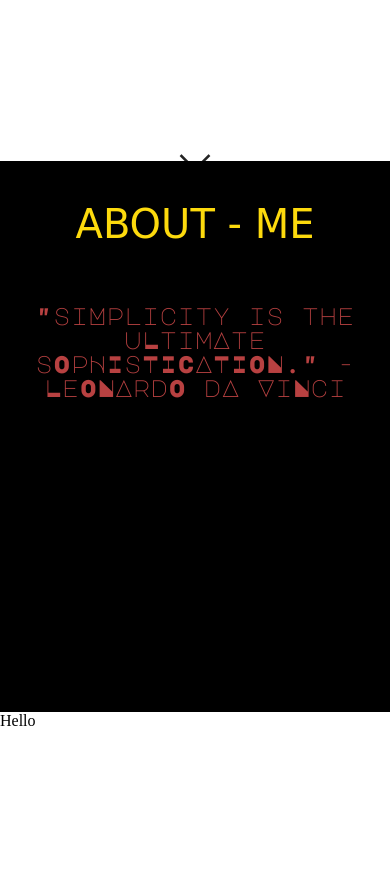
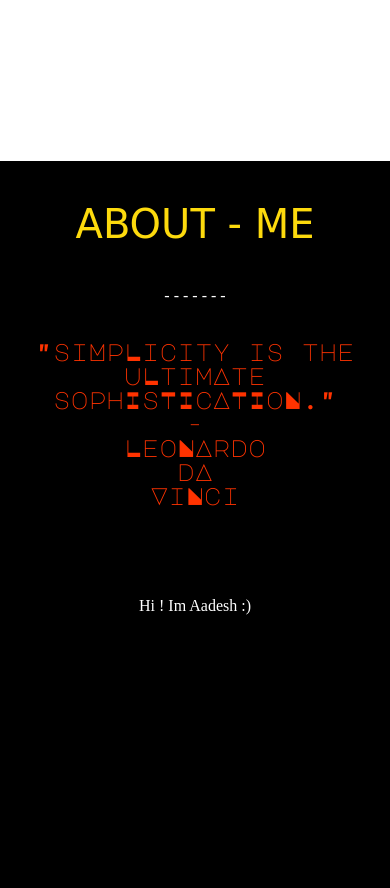
Before and after one commit to sygyzyx/sygyzyx.github.io, a plain HTML site: page index.html in a window 390 px wide. Shown: the part 786-1674 px from the top of the page. Before the commit the page ends 1516 px from the top, so only its background shows below. Drawn offline with nearby package versions, Linux system fonts and the light colour scheme; a web font is replaced by a local one.

Commit message:
Add files via upload

```diff
--- a/index.html
+++ b/index.html
@@ -7,12 +7,15 @@
     <title>| xyzabcdesh |</title>
     <link rel="stylesheet" href="style.css" />
     <script defer src="script.js"></script>
-    <link rel="stylesheet" href="https://fonts.googleapis.com/css2?family=Material+Symbols+Outlined:opsz,wght,FILL,GRAD@20..48,100..700,0..1,-50..200" />
+    <link
+      rel="stylesheet"
+      href="https://fonts.googleapis.com/css2?family=Material+Symbols+Outlined:opsz,wght,FILL,GRAD@20..48,100..700,0..1,-50..200"
+    />
   </head>
   <body>
     <div class="container">
       <div class="pageTitle">
-        <div id="pageTitleHead">AADESH TIWARI</div>
+        <div id="pageTitleHead">I'M AADESH</div>
       </div>
       <div class="section1">
         <div class="section1Body">
@@ -20,13 +23,14 @@
             <div id="HIText">Hi !</div>
             <span>Im Aadesh.</span>
           </div>
-          <div id="section1BodyTitle">आदेश तिवारी</div>
+          <div id="section1BodyTitle">आदेश </div>
+          <!-- तिवारी -->
           <div id="section1BodyText">
-            <a id='IGLink' href="https://www.instagram.com/xyzabcdesh/">XYZABCDESH</a>
+            <a id="IGLink" href="https://www.instagram.com/xyzabcdesh/"
+              >XYZABCDESH</a
+            >
           </div>
-          <span class="material-symbols-outlined hidden">
-            expand_more
-            </span>
+          <span id="scrollButton" class="material-symbols-outlined hidden"> expand_more </span>
         </div>
       </div>
 
@@ -35,22 +39,32 @@
           <div id="section2BodyHead">
             <div class="section2BodyHeadTitle hidden">ABOUT - ME</div>
           </div>
-        <div id="section2BodyQuote">"siMplicity is the uLtimAte sOpHIsTICATION." - <br>LeONArdO dA ViNci</div>
+          <span class="hidden">- - - - - - -</span>
+          <br>
+          <div id="section2BodyQuote">
+            <span id="quote-text-1">"siMpLicity is the uLtimAte</span>
+            <br><span id="quote-text-2" class="erase"><span class="null">s</span><span class="null">o</span><span class="null">p</span><span class="changingText">H</span><span class="changingText">i</span><span class="null">s</span><span class="changingText">t</span><span class="changingText">i</span><span class="changingText">c</span><span class="changingText">a</span><span class="changingText">T</span><span class="changingText">i</span><span class="null">o</span><span class="changingText">N</span>.</span>"
+            <br />
+            -
+            <br />
+            LeoNArdo
+            <br />
+            dA
+            <br />
+            ViNci
+          </div>
+          <br>
+          <span class="hidden">- - - - - - -</span>
+          <br>
           <div id="section2BodyText">
             <!-- <span> I am, a passionate web developer with expertise in Django, Django REST, React, and Node.js, who combines my love for coding with a keen eye for photography and design to create engaging and visually stunning digital experiences</span> -->
+            <span> Hi ! Im Aadesh :)</span>
           </div>
-        <span class="material-symbols-outlined hidden">
-          expand_more
-          </span>
+          <span class="material-symbols-outlined hidden"> expand_more </span>
         </div>
       </div>
 
-
-
-
-      <div class="section3">Hello</div>
+      <!-- <div class="section3">Hello</div> -->
     </div>
   </body>
-
-
 </html>
--- a/script.js
+++ b/script.js
@@ -2,7 +2,6 @@
 document.addEventListener('DOMContentLoaded', function() {
     const HIText = document.getElementById('HIText');
     const text = HIText.textContent
-console.log(text);
 const texts = ['नमस्ते','¡Hola!','こんにちは', 'Salut !', 'Ciao','안녕하세요', 'Olá','你好', 'Hallo !', 'Привет', 'مرحبا', 'สวัสดี'];
 let currentIndex = 0;
 function changeText() {
@@ -12,6 +11,7 @@ function changeText() {
 setInterval(changeText, 1000);
   });
 //
+
 
 // ABOUT ME ANIMATION
 const observer = new IntersectionObserver((entries) => {
@@ -23,17 +23,13 @@ const observer = new IntersectionObserver((entries) => {
     }
   });
 });
-
 const hiddenElements = document.querySelectorAll('.hidden');
 hiddenElements.forEach((el) => observer.observe(el));
-
 let lastScrollPosition = window.pageYOffset;
-
 document.addEventListener('scroll', function () {
   const currentScrollPosition = window.pageYOffset;
   const windowHeight = window.innerHeight;
   const scrollThreshold = windowHeight * 0.7;
-
   if (currentScrollPosition > lastScrollPosition) {
     // Scrolling down
     hiddenElements.forEach((el) => {
@@ -42,7 +38,6 @@ document.addEventListener('scroll', function () {
       }
     });
   } else {
-    // Scrolling up
     hiddenElements.forEach((el) => {
       const rect = el.getBoundingClientRect();
       const elementPosition = rect.top - scrollThreshold;
@@ -54,12 +49,8 @@ document.addEventListener('scroll', function () {
       }
     });
   }
-
   lastScrollPosition = currentScrollPosition;
 });
-
-
-
 //
 
 
@@ -70,4 +61,71 @@ window.addEventListener('load', function() {
     element.style.opacity = '1';
   }, 4000); // Delay in milliseconds (10 seconds)
 });
+const scrollButton = document.getElementById('scrollButton');
+scrollButton.addEventListener('click', () => {
+  const targetElement = document.querySelector('.section2Body');
+  targetElement.scrollIntoView({ behavior: 'smooth', block: 'start', inline: 'nearest' });
+});
 //
+
+
+//SOPHISTICATED ANIMATION
+const QUOTEobserver = new IntersectionObserver((entries) => {
+  entries.forEach((entry) => {
+    if (entry.isIntersecting) {
+      entry.target.classList.add('write');
+    } else {
+      entry.target.classList.remove('write');
+    }
+  });
+});
+const quote = document.querySelector('#quote-text-2');
+TEXT = quote.textContent
+QUOTEobserver.observe(quote)
+document.addEventListener('scroll', function () {
+  const currentScrollPosition = window.pageYOffset;
+  const windowHeight = window.innerHeight;
+  const scrollThreshold = windowHeight * 0.7;
+  if (currentScrollPosition > lastScrollPosition) {
+    // Scrolling down
+    hiddenElements.forEach((el) => {
+      if (!el.classList.contains('show')) {
+        el.classList.add('show');
+      }
+    });
+  } else {
+    hiddenElements.forEach((el) => {
+      const rect = el.getBoundingClientRect();
+      const elementPosition = rect.top - scrollThreshold;
+      const isVisible = elementPosition <= 0 && rect.bottom >= 0;
+      if (isVisible) {
+        el.classList.add('show');
+      } else {
+        el.classList.remove('show');
+      }
+    });
+  }
+  lastScrollPosition = currentScrollPosition;
+});
+//
+
+
+// CHANGING TEXT
+const changingText = document.querySelectorAll('.changingText');
+function getRandomInterval(min, max) {
+  return Math.floor(Math.random() * (max - min + 1) + min);
+}
+function changeTextContent(item) {
+  const currentText = item.textContent;
+  const toggledText = currentText === currentText.toUpperCase() ? currentText.toLowerCase() : currentText.toUpperCase();
+  item.textContent = toggledText;
+  item.classList.toggle('first');
+  item.classList.toggle('second');
+  const interval = getRandomInterval(250, 5000);
+  setTimeout(() => changeTextContent(item), interval);
+}
+changingText.forEach(item => {
+  const interval = getRandomInterval(2000, 5000);
+  setTimeout(() => changeTextContent(item), interval);
+});
+//
--- a/style.css
+++ b/style.css
@@ -1,5 +1,7 @@
 @import url('https://fonts.googleapis.com/css2?family=Libre+Barcode+39+Text&family=Major+Mono+Display&family=Noto+Sans+Devanagari:wght@300&family=Rubik:wght@500&display=swap');
-
+html {
+    scroll-behavior: smooth;
+  }
 body{
     margin: 0;
     background-color: white;
@@ -54,7 +56,7 @@ body{
       transform: translateY(0);
     }
     50% {
-      transform: translateY(-10px);
+      transform: translateY(-20px);
     }
   }
 
@@ -67,8 +69,9 @@ body{
     font-size: 69px !important;
     margin-top: 27vh;
     opacity: 0;
+    cursor: pointer;
     animation-delay: 5s;
-    animation: bounce 0.8s infinite;
+    animation: bounce 4s infinite;
 }
 .pageTitle{
     color: white;
@@ -99,6 +102,7 @@ body{
 }
 
 #section1BodyTitle{
+    text-align: center;
     font-size: 9rem;
     font-weight: 1000;
     font-family: 'Noto Sans Devanagari', sans-serif;
@@ -130,9 +134,52 @@ body{
     font-family: 'Major Mono Display', monospace;
     font-size: 4rem;
     text-align: center;
-    color: rgb(184, 65, 65);
+    color: #ff3300;
+}
+.div{
+    font-size: 2rem;
+}
+
+.erase{
+    opacity: 0;
+    filter: blur(50px);
+    transform: translateX(100%);
+    transition: all 2s;
+}
+.write{
+    opacity: 1;
+    filter: blur(0);
+    transform: translateX(0);
+}
+
+#section2BodyText{
+    margin: 100px;
+    text-align: center;
 }
 @media only screen and (max-width: 768px) {
+    #section1BodyTitle{
+        font-size: 6rem;
+        margin: 20px;
+    }
+    #section2BodyText{
+        margin: 20px;
+        text-align: center;
+    }
+    #section2BodyQuote {
+      font-size: 3rem;
+      margin: 1rem 2rem;
+    }
+    .section2BodyHeadTitle{
+        font-size: 3rem;
+        font-weight: 500;
+        font-family: 'Libre Barcode 39 Text', cursive;
+        color: #FDDA0D;
+        margin-top: 40px;
+        margin: 40px;
+    }
+  }
+
+  @media only screen and (max-width: 430px) {
     #section2BodyQuote {
       font-size: 1.5rem;
       margin: 1rem 2rem;
```
Lines whose indentation alone changed are shown as unchanged.
